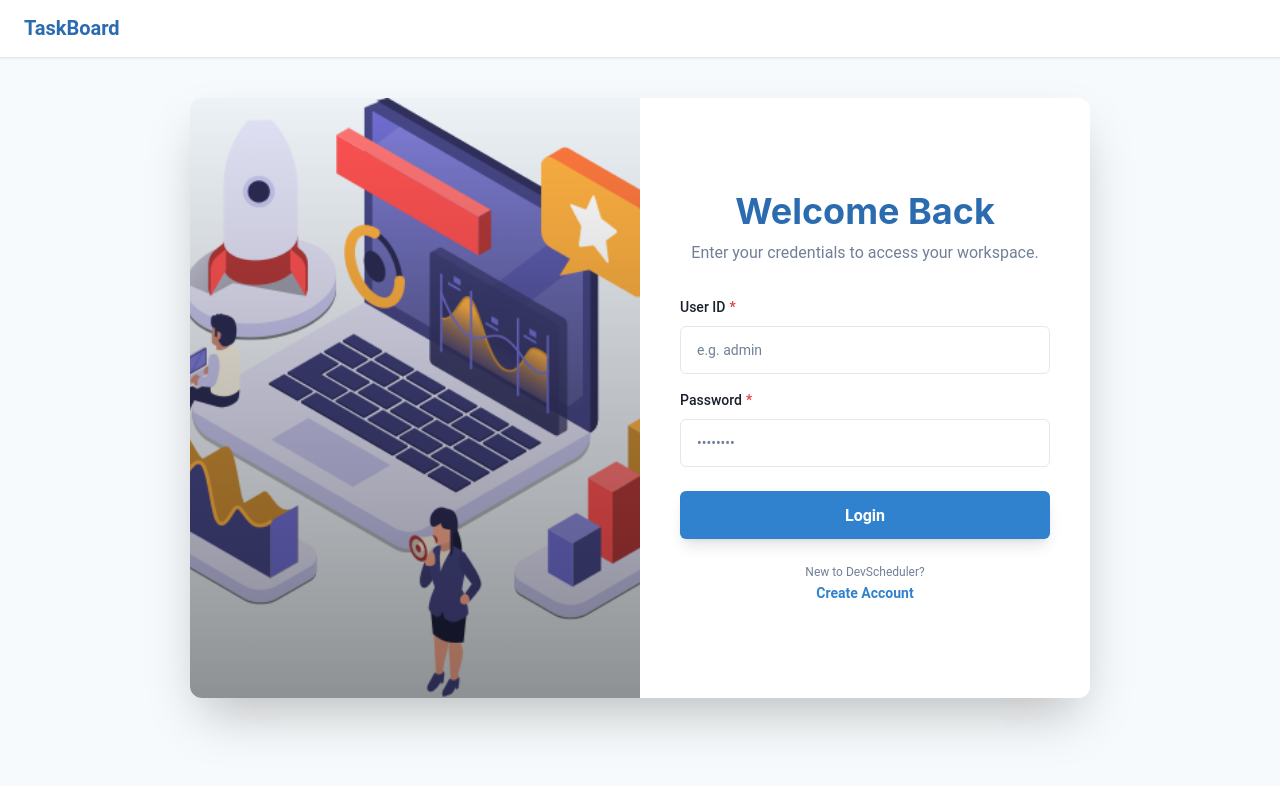
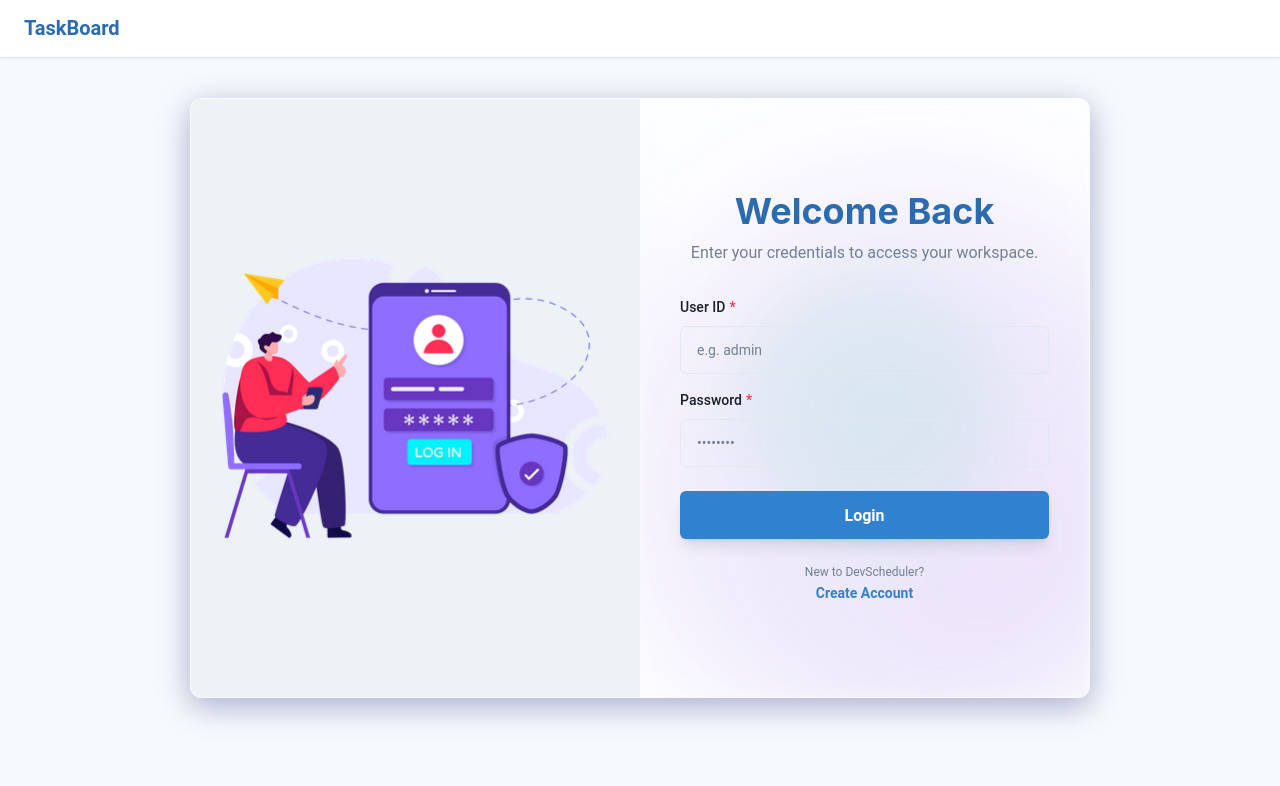
Before and after one commit to Atifmoin19/TaskAutomation, a React (Vite) app: page /login in a window 1280 px wide. Shown: the top 786 px of the page. Built offline with nearby package versions, Linux system fonts and the light colour scheme; no server answers.

Commit message:
glass login

```diff
--- a/src/Pages/login.tsx
+++ b/src/Pages/login.tsx
@@ -18,10 +18,8 @@ import { useNavigate } from "react-router-dom";
 import { useLoginMutation, useRegisterMutation } from "Services/user.api";
 import { motion, AnimatePresence } from "framer-motion";
 import { Image, Flex } from "@chakra-ui/react";
-import taskboardImg from "assets/taskboard.png"; // Assuming alias or path works, otherwise relative
-// If alias 'assets' doesn't exist, I need relative path: ../assets/taskboard.png?
-// Checking file structure: src/assets/taskboard.png. Pages/login.tsx is in src/Pages. So ../assets/taskboard.png.
-// Actually, webpack/vite alias 'assets' might not be set. Safe to use relative or absolute if supported.
+import taskboardImg from "assets/loginIlustration.webp"; // Assuming alias or path works, otherwise relative
+
 // Using default import for image.
 
 const MotionFlex = motion(Flex);
@@ -108,36 +106,129 @@ const Login: React.FC = () => {
 
   return (
     <SimpleLayout>
-      <Container maxW="container.lg" py={10} centerContent>
+      <Container
+        maxW="container.lg"
+        py={10}
+        centerContent
+        position="relative"
+        zIndex={10}
+      >
         <MotionFlex
           w={{ base: "100%", md: "900px" }}
           h="600px"
-          bg="white"
+          bg="rgba(255, 255, 255, 0.2)" // Glass background
+          backdropFilter="blur(16px)" // Blur effect
+          border="1px solid rgba(255, 255, 255, 0.3)" // Glass border
           borderRadius="xl"
-          boxShadow="2xl"
+          boxShadow="0 8px 32px 0 rgba(31, 38, 135, 0.37)" // Deep shadow
           overflow="hidden"
           layout
           transition={{ type: "spring", stiffness: 100, damping: 20 }}
-          flexDirection={isSignup ? "row-reverse" : "row"} // This swaps the sides
+          flexDirection={isSignup ? "row-reverse" : "row"}
+          position="relative" // Ensure positioning context for orbs
         >
+          {/* Dynamic Background Orbs INSIDE the Card */}
+          <Box
+            position="absolute"
+            top="0"
+            left="0"
+            w="100%"
+            h="100%"
+            zIndex="0"
+            pointerEvents="none"
+          >
+            {/* Orb 1: Blue - Top Left */}
+            <MotionBox
+              position="absolute"
+              top="-10%"
+              left="-5%"
+              w="400px"
+              h="400px"
+              borderRadius="full"
+              bg="radial-gradient(circle at 30% 30%, rgba(99, 179, 237, 0.4), rgba(49, 130, 206, 0.1))"
+              filter="blur(40px)"
+              animate={{
+                x: [0, 50, 0],
+                y: [0, 30, 0],
+                scale: [1, 1.1, 1],
+              }}
+              transition={{
+                duration: 15,
+                repeat: Infinity,
+                repeatType: "reverse",
+              }}
+            />
+
+            {/* Orb 2: Purple - Bottom Right */}
+            <MotionBox
+              position="absolute"
+              bottom="-10%"
+              right="-10%"
+              w="500px"
+              h="500px"
+              borderRadius="full"
+              bg="radial-gradient(circle at 70% 70%, rgba(159, 122, 234, 0.4), rgba(128, 90, 213, 0.1))"
+              filter="blur(50px)"
+              animate={{
+                x: [0, -40, 0],
+                y: [0, -60, 0],
+                scale: [1, 1.2, 1],
+              }}
+              transition={{
+                duration: 20,
+                repeat: Infinity,
+                repeatType: "reverse",
+              }}
+            />
+
+            {/* Orb 3: Cyan - Top Rightish */}
+            <MotionBox
+              position="absolute"
+              top="20%"
+              right="10%"
+              w="300px"
+              h="300px"
+              borderRadius="full"
+              bg="radial-gradient(circle at 50% 50%, rgba(56, 178, 172, 0.3), rgba(49, 151, 149, 0.1))"
+              filter="blur(30px)"
+              animate={{
+                x: [0, 30, 0],
+                y: [0, 50, 0],
+                scale: [1, 0.9, 1],
+              }}
+              transition={{
+                duration: 18,
+                repeat: Infinity,
+                repeatType: "reverse",
+              }}
+            />
+          </Box>
+
           {/* Image Section */}
-          <MotionBox layout w="50%" h="100%" position="relative" bg="gray.100">
+          <MotionBox
+            layout
+            w="50%"
+            h="100%"
+            position="relative"
+            bg="gray.100"
+            zIndex={1}
+          >
             <Image
               src={taskboardImg}
               alt="Taskboard Illustration"
-              objectFit="cover"
+              objectFit="contain"
               w="100%"
               h="100%"
             />
             {/* Overlay for Futuristic feel */}
-            <Box
+            {/* <Box
               position="absolute"
               top={0}
               left={0}
               w="100%"
               h="100%"
               bgGradient="linear(to-b, transparent 0%, rgba(0,0,0,0.4) 100%)"
-            />
+            /> */}
           </MotionBox>
 
           {/* Form Section */}
@@ -145,11 +236,13 @@ const Login: React.FC = () => {
             layout
             w="50%"
             h="100%"
-            bg="white"
+            bg="rgba(255, 255, 255, 0.65)" // Semi-transparent for readability
+            backdropFilter="blur(8px)"
             p={10}
             display="flex"
             flexDirection="column"
             justifyContent="center"
+            zIndex={1}
           >
             <AnimatePresence mode="wait">
               {/* Using key to trigger internal form animation if desired, or just keep same form instance */}
```
Also changed, not shown: src/assets/loginIlustration.webp (added).
